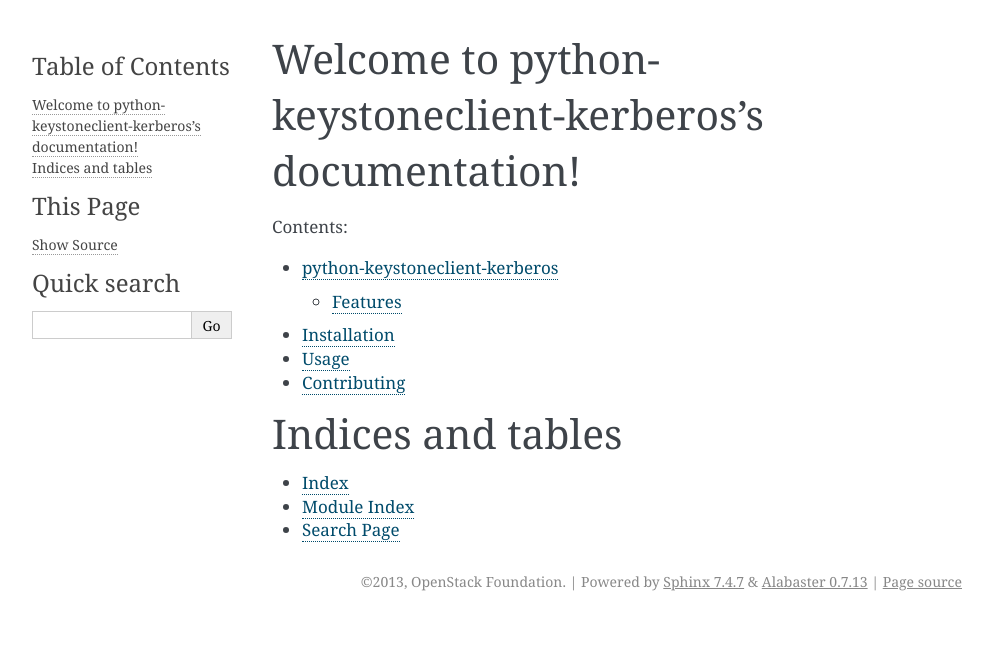
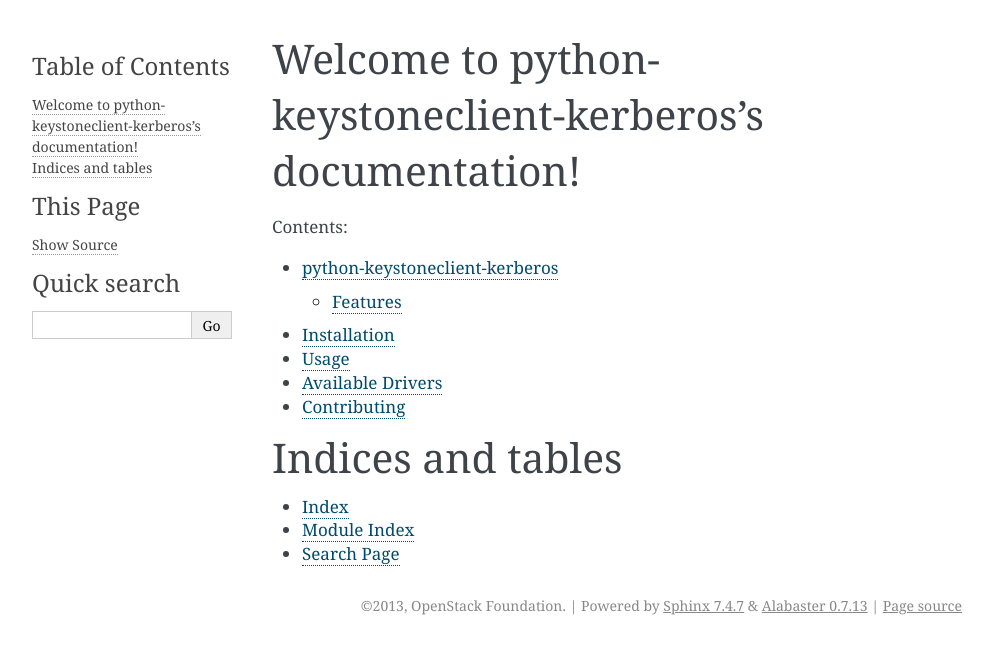
Before and after one commit to openstack-archive/python-keystoneclient-kerberos, a Sphinx documentation site: the page built from doc/source/index.rst, in a window 1280 px wide. Shown: the top 654 px of the page, without its empty margins (148-1141 px from the left). Built offline with Sphinx 7.4.7, drawn with Linux system fonts in a browser that asks for light colours.

Commit message:
Use stevedore.sphinxext to populate a new page listing all available drivers.
As per:
http://lists.openstack.org/pipermail/openstack-dev/2015-August/073338.html

The point behind the addition of the stevedore.sphinxext extension is
"to document drivers and other types of plugins to make the available
sets built into projects easier to discover" (dhellman).

Change-Id: Ib40d081fc97936f2dfaa642d12ead02735b1879e

```diff
--- a/doc/source/conf.py
+++ b/doc/source/conf.py
@@ -23,7 +23,8 @@
 extensions = [
     'sphinx.ext.autodoc',
     #'sphinx.ext.intersphinx',
-    'oslosphinx'
+    'oslosphinx',
+    'stevedore.sphinxext'
 ]
 
 # autodoc generation is a bit aggressive and a nuisance when doing heavy
--- /dev/null
+++ b/doc/source/drivers.rst
@@ -0,0 +1,6 @@
+===================
+ Available Drivers
+===================
+
+.. list-plugins:: keystoneclient.auth.plugin
+   :detailed:
--- a/doc/source/index.rst
+++ b/doc/source/index.rst
@@ -4,7 +4,7 @@
    contain the root `toctree` directive.
 
 Welcome to python-keystoneclient-kerberos's documentation!
-========================================================
+===========================================================
 
 Contents:
 
@@ -14,6 +14,7 @@
    readme
    installation
    usage
+   drivers
    contributing
 
 Indices and tables
```
